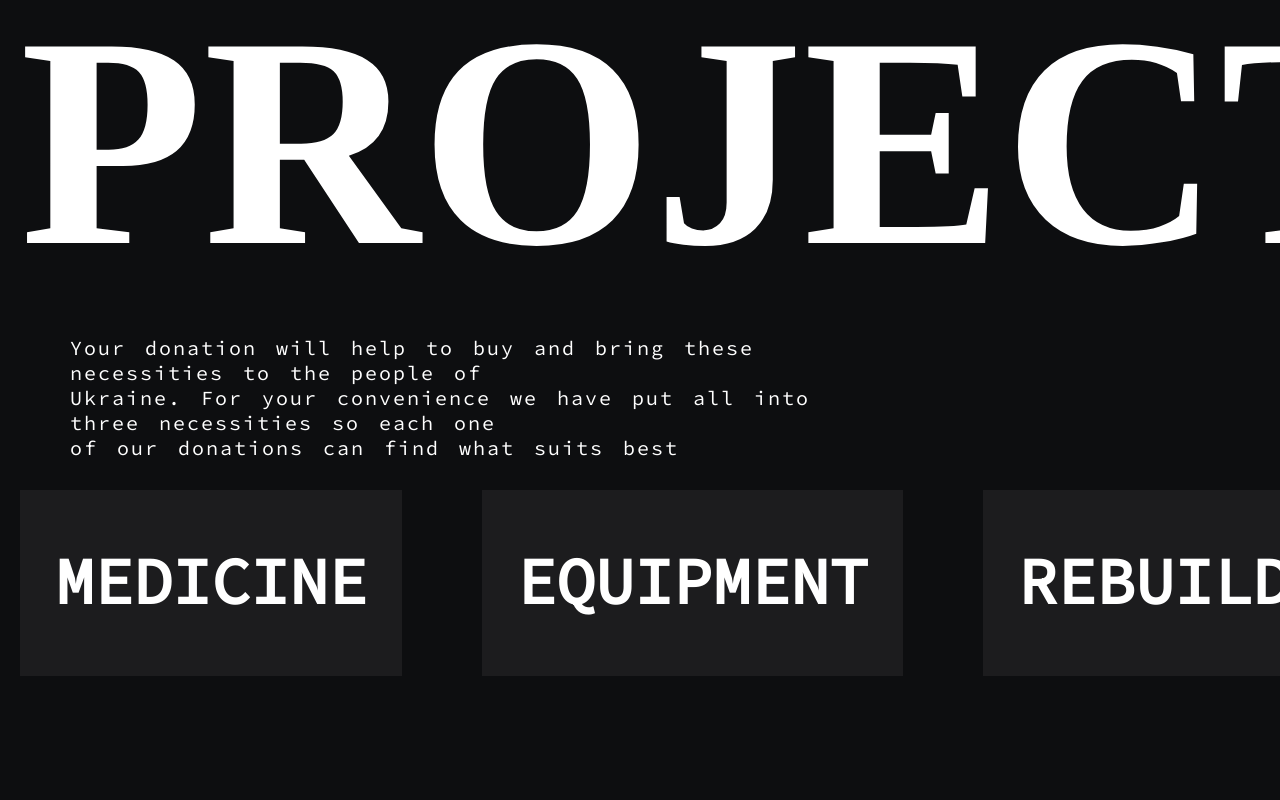
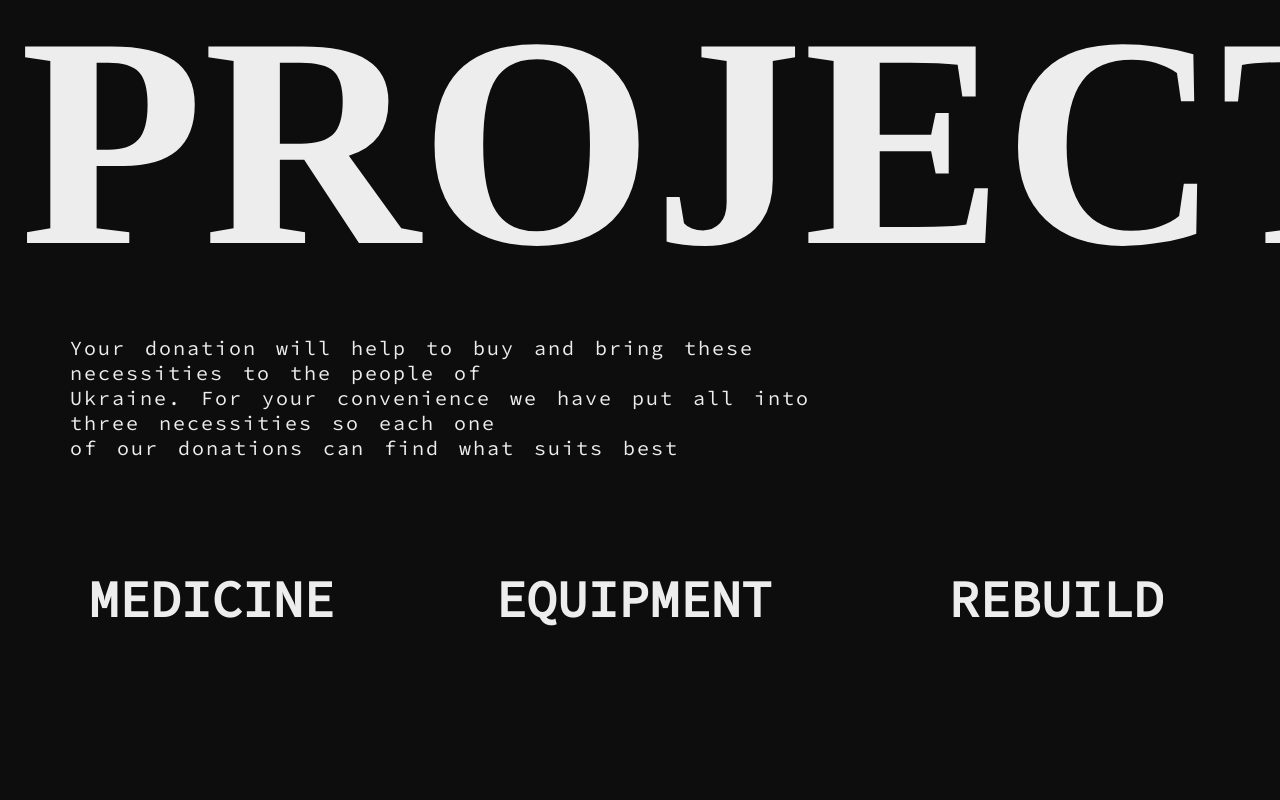
Before and after one commit to EriksOsis/Ukrain, a React (Create React App) app: page / in a window 1280 px wide. Shown: the part 1020-1820 px from the top of the page. Built offline with nearby package versions, Linux system fonts and the light colour scheme.

Commit message:
update Project
added animations

```diff
--- a/src/components/DescriptionSection/DescriptionSection.css
+++ b/src/components/DescriptionSection/DescriptionSection.css
@@ -27,7 +27,7 @@
 .description-text {
     opacity: 10;
     margin: 0;
-    color: #fff;
+    color: #ededed;
     line-height: 27px;
     font-size: 22px;
 }
--- a/src/components/ExperienceSection/ExperienceSection.css
+++ b/src/components/ExperienceSection/ExperienceSection.css
@@ -1,5 +1,6 @@
 .experience-section {
     padding: 60px 0;
+    padding-top: 5vw;
     width: 100%;
     display: flex;
     flex-direction: row;
--- a/src/components/ImageCarouselSection/ImageCarouselSection.css
+++ b/src/components/ImageCarouselSection/ImageCarouselSection.css
@@ -35,7 +35,7 @@
 }
 
 .carousel-panel:hover {
-    background-color: #fff;
+    background-color: #ededed;
     opacity: .4;
 }
 
--- a/src/components/ProjectSection/DonationCard.css
+++ b/src/components/ProjectSection/DonationCard.css
@@ -2,6 +2,8 @@
     height: 100%;
     position: relative;
 }
+
+
 
 .heading-container {
     padding: 50px 35px;
@@ -16,7 +18,7 @@
     position: relative;
     display: inline-block;
     overflow: hidden;
-    background: linear-gradient(to right, #efc61e, #efc61e 50%, #fff 50%);
+    background: linear-gradient(to right, #fed500, #fed500 50%, #ededed 50%);
     background-clip: text;
     -webkit-background-clip: text;
     -webkit-text-fill-color: transparent;
@@ -38,7 +40,8 @@
 
 .heading-container-open {
     height: 100%;
-    background-color: rgba(51, 51, 51, 0.4);
+    background-color: #0d0d0d;
+    opacity: 0.55;
 }
 
 .donation-img-container {
@@ -54,6 +57,85 @@
     height: 0;
     transform: translateX(-25%);
 }
+
+
+
+
+.donation {
+    max-width: 33%;
+    flex: 0 0 33%;
+    position: relative;
+    overflow: hidden;
+}
+
+.donation__title {
+    position: absolute;
+    top: 0px;
+    left: 0px;
+    height: 20%;
+    width: 100%;
+    display: flex;
+    justify-content: center;
+    align-items: center;
+    z-index: 3;
+}
+
+.donation__title {
+    position: absolute;
+    top: 0px;
+    left: 0px;
+    height: 20%;
+    width: 100%;
+    display: flex;
+    justify-content: center;
+    align-items: center;
+    z-index: 3;
+
+}
+
+.donation__title:hover {
+    cursor: pointer;
+}
+
+.donation__title h2 {
+    font-size: 4vw;
+    background: linear-gradient(to right, #fed500, #fed500 50%, #ededed 50%);
+    background-clip: text;
+    -webkit-background-clip: text;
+    -webkit-text-fill-color: transparent;
+    background-size: 200% 100%;
+    background-position: 100%;
+    transition: background-position 275ms ease-out;
+    z-index: 2;
+}
+
+.donation__bg {
+    content: '';
+    position: absolute;
+    z-index: 1;
+    top: 0px;
+    left: 0px;
+    width: 0%;
+    height: 100%;
+    background-color: #0d0d0d;
+    opacity: 0.55;
+}
+
+
+.donation__image {
+    width: 100%;
+    padding-top: 100%;
+    transform: translateY(-100%);
+}
+/* .donation__image::after {
+    content: '';
+    position: absolute;
+    left: 0px;
+    bottom: 0px;
+    width: 100%;
+    height: 100%;
+    background-color: #0d0d0d;
+} */
 
 @keyframes container-open {
     from {
@@ -75,7 +157,7 @@
 
 @keyframes img-open {
     from {
-        height: 0;
+        height: 0%;
     }
     to {
         height: 100%;
--- a/src/components/ProjectSection/DonationCard.jsx
+++ b/src/components/ProjectSection/DonationCard.jsx
@@ -1,58 +1,118 @@
 import './DonationCard.css';
 import {useState} from "react";
+import { gsap } from "gsap";
+
 
 export function DonationCard(props) {
     const [containerAnimation, setContainerAnimation] = useState({});
     const [imgAnimation, setImgAnimation] = useState({});
 
-    function onHoverHandler() {
-        setContainerAnimation({
-            animationName: 'container-open',
-            animationDuration: '.2s',
-            animationTimingFunction: 'ease-out',
-            animationFillMode: 'forwards'
-        });
+    // const [gsapTL, setGsapTL] = useState(gsap.timeline());
 
-        setImgAnimation({
-            animationName: 'img-open',
-            animationDuration: '.2s',
-            animationTimingFunction: 'ease-out',
-            animationFillMode: 'forwards',
-            animationDelay: '.5s'
-        });
-    }
+    const tl = gsap.timeline({paused: false})
 
-    function offHoverHandler() {
-        setContainerAnimation({
-            animationName: 'container-close',
-            animationDuration: '.2s',
-            animationTimingFunction: 'ease-out',
-            animationFillMode: 'forwards',
-            animationDelay: '.5s'
-        });
+    let init = false
 
-        setImgAnimation({
-            animationName: 'img-close',
-            animationDuration: '.2s',
-            animationTimingFunction: 'ease-out',
-            animationFillMode: 'forwards',
-            animationDelay: '0s'
-        });
-    }
+    // const parent = this
+    // const bgBox = parent.querySelector(".donation__bg")
+    // const imgBox = parent.querySelector(".donation__image")
+    // const title = parent.querySelector("h2")
+
+    // tl.to(bgBox, { width: '100%', duration: 0.1 })
+    // tl.to(title, { backgroundPositionX: '0%', duration: 0.2 })
+    // tl.to(imgBox, { translateY: "0%" })
+
+    // tl.revese()
+
+    const onEnter = ({ currentTarget }) => {
+        const parent = currentTarget
+        const bgBox = parent.querySelector(".donation__bg")
+        const imgBox = parent.querySelector(".donation__image")
+        const title = parent.querySelector("h2")
+        if (!init) {
+            tl.to(bgBox, { width: '100%', duration: 0.1 })
+            tl.to(title, { backgroundPositionX: '0%', duration: 0.2 })
+            tl.to(imgBox, { translateY: "0%", duration: 0.3 })
+            init = true
+        }
+
+        tl.reversed(false)
+
+        console.log(bgBox);
+
+
+    };
+
+    const onLeave = ({ currentTarget }) => {
+        tl.reversed(!tl.reversed())
+        console.log("stuff");
+        // gsap.to(currentTarget, { backgroundColor: "#28a92b", scale: 1 });
+    };
+
+    // function onHoverHandler() {
+    //     setContainerAnimation({
+    //         animationName: 'container-open',
+    //         animationDuration: '.2s',
+    //         animationTimingFunction: 'ease-out',
+    //         animationFillMode: 'forwards'
+    //     });
+
+    //     setImgAnimation({
+    //         animationName: 'img-open',
+    //         animationDuration: '.2s',
+    //         animationTimingFunction: 'ease-out',
+    //         animationFillMode: 'forwards',
+    //         animationDelay: '.5s'
+    //     });
+    // }
+
+    // function offHoverHandler() {
+    //     setContainerAnimation({
+    //         animationName: 'container-close',
+    //         animationDuration: '.2s',
+    //         animationTimingFunction: 'ease-out',
+    //         animationFillMode: 'forwards',
+    //         animationDelay: '.5s'
+    //     });
+
+    //     setImgAnimation({
+    //         animationName: 'img-close',
+    //         animationDuration: '.2s',
+    //         animationTimingFunction: 'ease-out',
+    //         animationFillMode: 'forwards',
+    //         animationDelay: '0s'
+    //     });
+    // }
 
     return (
-        <div className={'donation-container'}>
-            <div className={'donation-img-container'}>
-                <img className={'donation-img'} src={props.img} alt={`${props.heading} image`} style={imgAnimation}/>
-            </div>
-            <div className={'overlay'}>
-                <div className={'heading-container-open'} style={containerAnimation}/>
-            </div>
-            <div className={'heading-container'}>
-                <h2 className={'donation-heading'} onMouseEnter={onHoverHandler} onMouseLeave={offHoverHandler}>
+        <div className={'donation'} onMouseEnter={onEnter} onMouseLeave={onLeave}>
+
+            <div className="donation__title" >
+                <div className="donation__bg"></div>
+                <h2>
                     {props.heading}
                 </h2>
             </div>
+
+            <div className="donation__image"
+                style={{
+                    backgroundImage: `url(${(props.img)})`
+                }}>
+            </div>
+
+            {
+                /* <div className={'donation-img-container'}>
+                    <img className={'donation-img'} src={props.img} alt={`${props.heading} image`} style={imgAnimation}/>
+                </div>
+                <div className={'overlay'}>
+                    <div className={'heading-container-open'} style={containerAnimation}/>
+                </div>
+                <div className={'heading-container'} onMouseEnter={onEnter} onMouseLeave={onLeave}>
+                    <h2 className={'donation-heading'}>
+                        {props.heading}
+                    </h2>
+                </div> */
+            }
         </div>
     )
 }
--- a/src/components/ProjectSection/ProjectSection.css
+++ b/src/components/ProjectSection/ProjectSection.css
@@ -1,9 +1,10 @@
 .project-section-container {
-    background-color: #0d0e10;
+    background-color: #0d0d0d;
     width: 100%;
     height: auto;
-    padding: 40px 0 100px;
-    color: #fff;
+    padding: 40px 0 0px;
+    color: #ededed;
+    border-bottom: 2px solid #245eac;
 }
 
 .project-heading {
@@ -23,9 +24,13 @@
 }
 
 .donations-container {
-    display: grid;
+    /* display: grid;
     place-items: center;
-    gap: 80px;
-    grid-template-columns: 1fr 1fr 1fr;
-    margin: 30px 20px;
+    gap: 1px;
+    grid-template-columns: 1fr 1fr 1fr; */
+
+    display: flex;
+    flex-direction: row;
+    transform: translateY(77px);
+    /* margin: 30px 20px; */
 }
--- a/src/components/TeamSection/TeamSection.css
+++ b/src/components/TeamSection/TeamSection.css
@@ -45,7 +45,7 @@
     position: absolute;
     top: 15%;
     left: -5%;
-    background-color: #efc61e;
+    background-color: #fed500;
     width: 100%;
     height: 90%;
     z-index: 0;
@@ -71,7 +71,7 @@
 }
 
 .team-text {
-    color: #fff;
+    color: #ededed;
 }
 
 .closed {
@@ -91,14 +91,14 @@
 }
 
 .cross-y {
-    background-color: #fff;
+    background-color: #ededed;
     width: 10px;
     height: 100px;
 }
 
 .cross-x {
     position: absolute;
-    background-color: #fff;
+    background-color: #ededed;
     width: 100px;
     height: 10px;
     top: 47.5%;
```
